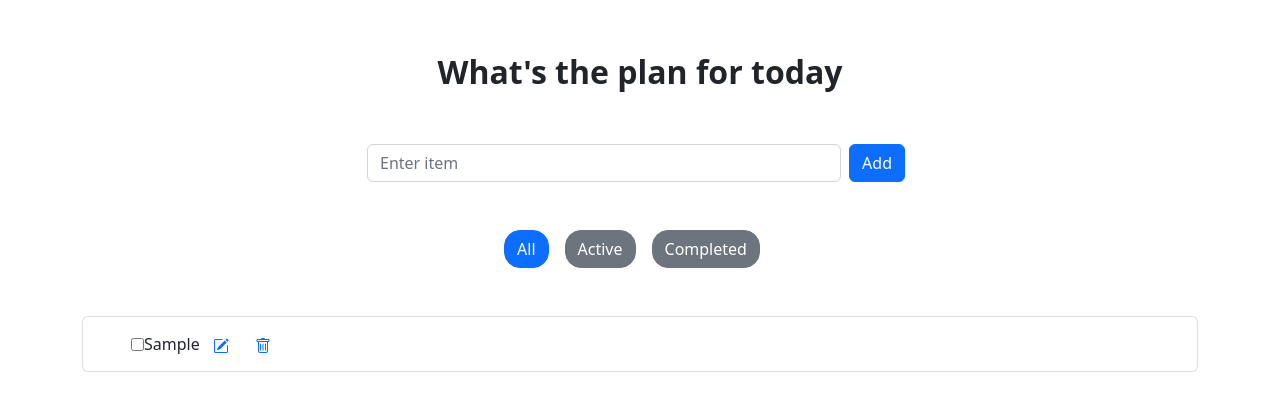
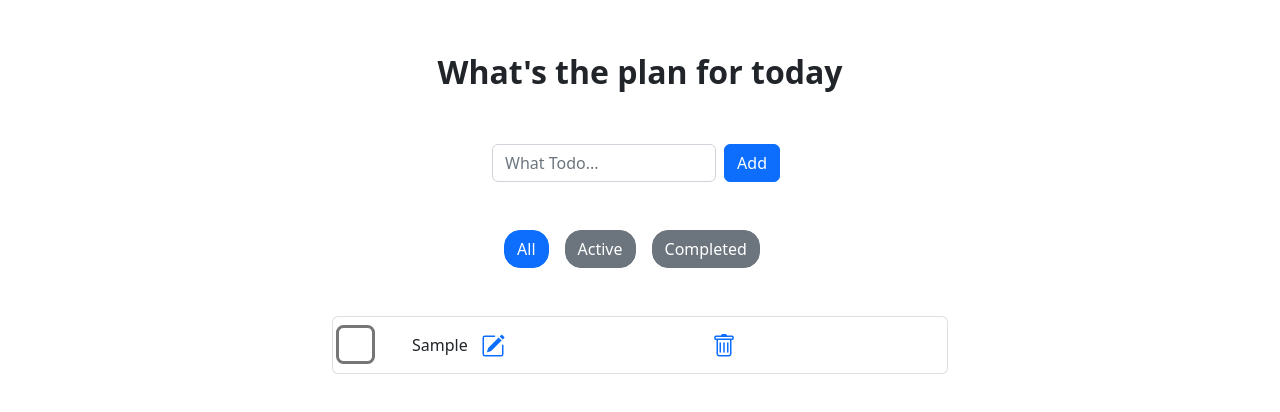
Before and after one commit to Kharismatara/Todo-List-App-with-React.js-Redux, a React (Vite) app: page / in a window 1280 px wide. Both pictures are taken after typing "Sample" into the empty fields and a click on the button "Add". Shown: the top 412 px of the page. Built offline with nearby package versions, Linux system fonts and the light colour scheme.

Commit message:
stylecss

```diff
--- a/src/componen/TodoList.jsx
+++ b/src/componen/TodoList.jsx
@@ -74,10 +74,10 @@ function TodoListApps(params) {
   return (
     <>
       <div className="fs-2 text-center mt-5 fw-bold mb-5 "> What's the plan for today</div>
-      <Container>
+      <Container className=" w-50 border-5 ">
         <Row className="justify-content-center">
-          <Col sm={8} md={6} className="d-flex justify-content-center">
-            <Form.Control type="text" value={newTodo} onChange={handleInputChange} placeholder="Enter item" />
+          <Col sm={8} md={6} className="d-flex justify-content-center ">
+            <Form.Control type="text" value={newTodo} onChange={handleInputChange} placeholder="What Todo..." />
             <div className="mx-2">
               <Button variant="primary" onClick={handleAddTodo}>
                 Add
@@ -110,23 +110,27 @@ function TodoListApps(params) {
               }
             })
             .map((todo) => (
-              <ListGroup.Item key={todo.id} className="d-flex align-items-center mt-5 todo-item ps-5">
+              <ListGroup.Item key={todo.id} className="d-flex align-items-center mt-5 todo-item">
+                <div className="checkbox-container">
                   <input type="checkbox" checked={todo.completed} onChange={() => handleToggleTodo(todo.id)} />
+                  <div className="todo-text">
                     {editTodoId === todo.id ? (
-                  <div className="d-flex align-items-center">
+                      <div className="d-flex align-items-center ">
                         <input type="text" value={editTodoText} onChange={handleEditInputChange} />
                         <Button variant="primary" onClick={handleSaveEdit}>
                           Save
                         </Button>
                       </div>
                     ) : (
-                  <div className="d-flex align-items-center todo-text">
+                      <div className="d-flex align-items-center ">
                         <span>{todo.text}</span>
                         <Button variant="link" onClick={() => handleEditTodo(todo)}>
-                      <PencilSquare className="icon" /> {/* Ikon Edit */}
+                          <PencilSquare className="icon todo-text" /> {/* Ikon Edit */}
                         </Button>
                       </div>
                     )}
+                  </div>
+                </div>
                 <Button className="todo-text" variant="link" onClick={() => handleDeleteTodo(todo.id)}>
                   <Trash className="icon" /> {/* Ikon Delete */}
                 </Button>
--- a/src/componen/todo.css
+++ b/src/componen/todo.css
@@ -0,0 +1,22 @@
+.todo-item {
+  display: flex;
+  align-items: center;
+}
+
+.checkbox-container {
+  display: flex;
+  align-items: center;
+}
+
+.checkbox-container input {
+  margin-right: 50px; /* Menambahkan ruang di antara checkbox dan teks */
+  transform: scale(3); /* Memperbesar ukuran checkbox */
+}
+
+.todo-text {
+  flex-grow: 1; /* Memperpanjang div untuk menampung teks */
+}
+
+.icon {
+  font-size: 24px; /* Atur ukuran ikon */
+}
```
Lines whose indentation alone changed are shown as unchanged.
